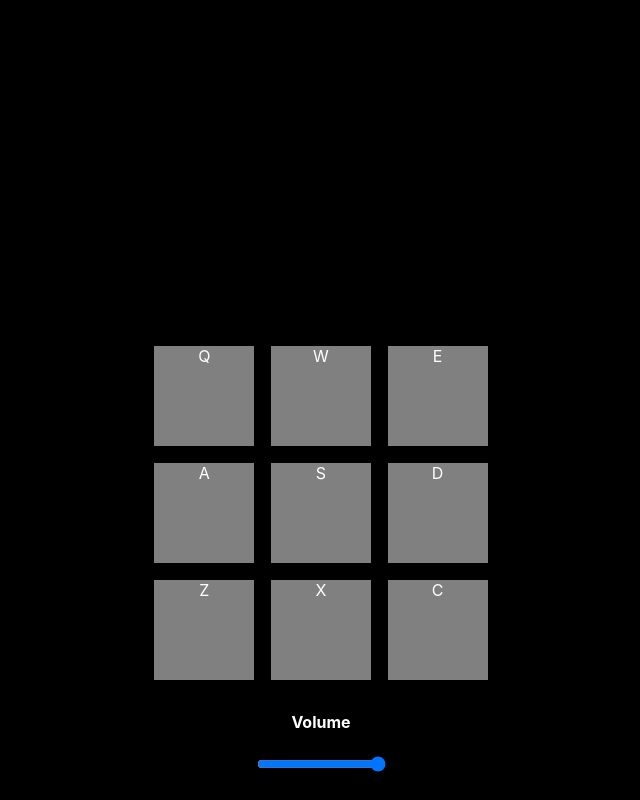
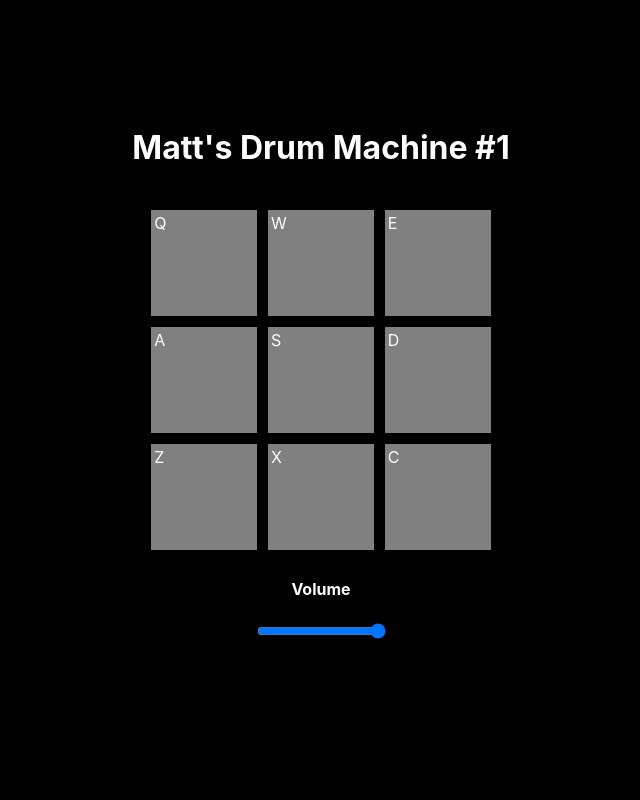
Before and after one commit to Matt-Roden/drum-machine-1, a React (Create React App) app: page / in a window 1280 px wide. Shown: the top 800 px of the page, without its empty margins (319-959 px from the left). Built offline with nearby package versions, Linux system fonts and the light colour scheme.

Commit message:
Finish initial drum machine

```diff
--- a/src/components/App.js
+++ b/src/components/App.js
@@ -8,6 +8,7 @@ const App = () => {
 
   return (
     <div className="App">
+      <h1>Matt's Drum Machine #1</h1>
       <section className='drum-machine'>
         <PadsContainer audioBank={audioBank} key={Date.now()} volume={volume}/>
         <div className='controls'>
--- a/src/styles/App.scss
+++ b/src/styles/App.scss
@@ -1,9 +1,13 @@
 .App {
   min-height: 100vh;
   text-align: center;
-  padding-top: 25%;
+  padding-top: 10%;
   background-color: black;
   color: white;
+}
+
+h1 {
+  margin: 0 0 20px 0;
 }
 
 .drum-machine {
--- a/src/styles/Pad.scss
+++ b/src/styles/Pad.scss
@@ -3,8 +3,10 @@
   height: 100px;
   background-color: gray;
   margin: 5px;
+  display: flex;
+  padding: 3px;
 }
 
 .pad-active {
-  background-color: blue;
+  background-color: rgb(243, 243, 252);
 }
```
